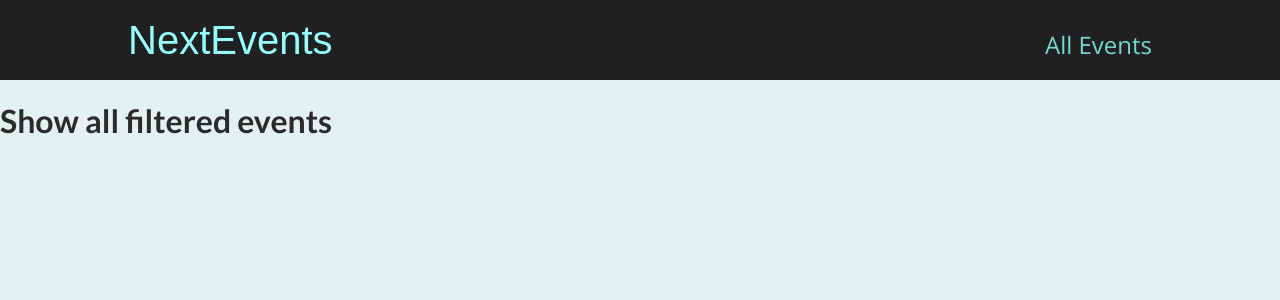
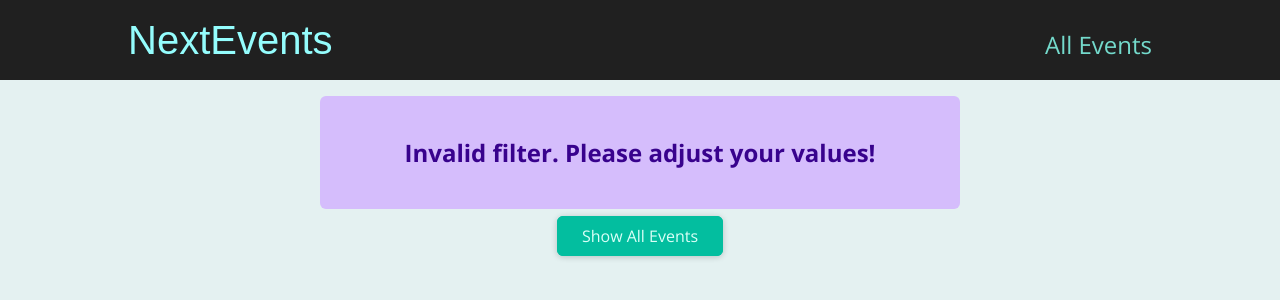
Before and after one commit to MUNIF-2242/nextjs-react-the-complete-guide, a Next.js app: page /events/1 in a window 1280 px wide. Shown: the top 300 px of the page. Built offline with nearby package versions, Linux system fonts and the light colour scheme.

Commit message:
working on server side rendering.

```diff
--- /dev/null
+++ b/components/events/results-title.js
@@ -0,0 +1,20 @@
+import Button from '../ui/button';
+import classes from './results-title.module.css';
+
+function ResultsTitle(props) {
+  const { date } = props;
+
+  const humanReadableDate = new Date(date).toLocaleDateString('en-US', {
+    month: 'long',
+    year: 'numeric',
+  });
+
+  return (
+    <section className={classes.title}>
+      <h1>Events in {humanReadableDate}</h1>
+      <Button link='/events'>Show all events</Button>
+    </section>
+  );
+}
+
+export default ResultsTitle;
--- /dev/null
+++ b/components/events/results-title.module.css
@@ -0,0 +1,6 @@
+.title {
+  margin: 2rem auto;
+  width: 90%;
+  max-width: 40rem;
+  text-align: center;
+}
--- /dev/null
+++ b/components/ui/error-alert.js
@@ -0,0 +1,7 @@
+import classes from './error-alert.module.css';
+
+function ErrorAlert(props) {
+  return <div className={classes.alert}>{props.children}</div>;
+}
+
+export default ErrorAlert;
--- /dev/null
+++ b/components/ui/error-alert.module.css
@@ -0,0 +1,12 @@
+.alert {
+  margin: 1rem auto;
+  padding: 1rem 2rem;
+  width: 90%;
+  max-width: 40rem;
+  background-color: #d5bdfc;
+  color: #38028d;
+  font-weight: bold;
+  font-size: 1.5rem;
+  text-align: center;
+  border-radius: 6px;
+}
--- a/pages/events/[...slug].js
+++ b/pages/events/[...slug].js
@@ -1,9 +1,107 @@
-function FilteredEventsPage() {
+import { Fragment } from 'react';
+import { useRouter } from 'next/router';
+import EventList from '@/components/events/event-list';
+import Button from '@/components/ui/button';
+import ResultsTitle from '@/components/events/results-title';
+import ErrorAlert from '@/components/ui/error-alert';
+import { getFilteredEvents } from '@/styles/dummy-data';
+
+function FilteredEventsPage(props) {
+  const router = useRouter();
+
+  // const filterData = router.query.slug;
+
+  // if (!filterData) {
+  //   return <p className='center'>Loading...</p>;
+  // }
+
+  // const filteredYear = filterData[0];
+  // const filteredMonth = filterData[1];
+
+  // const numYear = +filteredYear;
+  // const numMonth = +filteredMonth;
+
+  if (props.hasError) {
+    return (
+      <Fragment>
+        <ErrorAlert>
+          <p>Invalid filter. Please adjust your values!</p>
+        </ErrorAlert>
+        <div className='center'>
+          <Button link='/events'>Show All Events</Button>
+        </div>
+      </Fragment>
+    );
+  }
+
+  const filteredEvents = props.events;
+
+  if (!filteredEvents || filteredEvents.length === 0) {
+    return (
+      <Fragment>
+        <ErrorAlert>
+          <p>No events found for the chosen filter!</p>
+        </ErrorAlert>
+        <div className='center'>
+          <Button link='/events'>Show All Events</Button>
+        </div>
+      </Fragment>
+    );
+  }
+
+  const date = new Date(props.date.year, props.date.month - 1);
+
   return (
-    <>
-      <h1>Show all filtered events</h1>
-    </>
+    <Fragment>
+      <ResultsTitle date={date} />
+      <EventList items={filteredEvents} />
+    </Fragment>
   );
 }
 
+export async function getServerSideProps(context) {
+  const { params } = context;
+
+  const filterData = params.slug;
+
+  const filteredYear = filterData[0];
+  const filteredMonth = filterData[1];
+
+  const numYear = +filteredYear;
+  const numMonth = +filteredMonth;
+
+  if (
+    isNaN(numYear) ||
+    isNaN(numMonth) ||
+    numYear > 2030 ||
+    numYear < 2021 ||
+    numMonth < 1 ||
+    numMonth > 12
+  ) {
+    return {
+      props: {
+        hasError: true,
+        // notFound:true,
+        // redirect:{
+        //   destination:'/error'
+        // }
+      },
+    };
+  }
+
+  const filteredEvents = await getFilteredEvents({
+    year: numYear,
+    month: numMonth,
+  });
+  return {
+    props: {
+      events: filteredEvents,
+      date: {
+        year: numYear,
+        month: numMonth,
+      },
+    }, // will be passed to the page component as props
+  };
+}
+
 export default FilteredEventsPage;
```
Also changed, not shown: helpers/api-util.js (+14 -0 lines).
